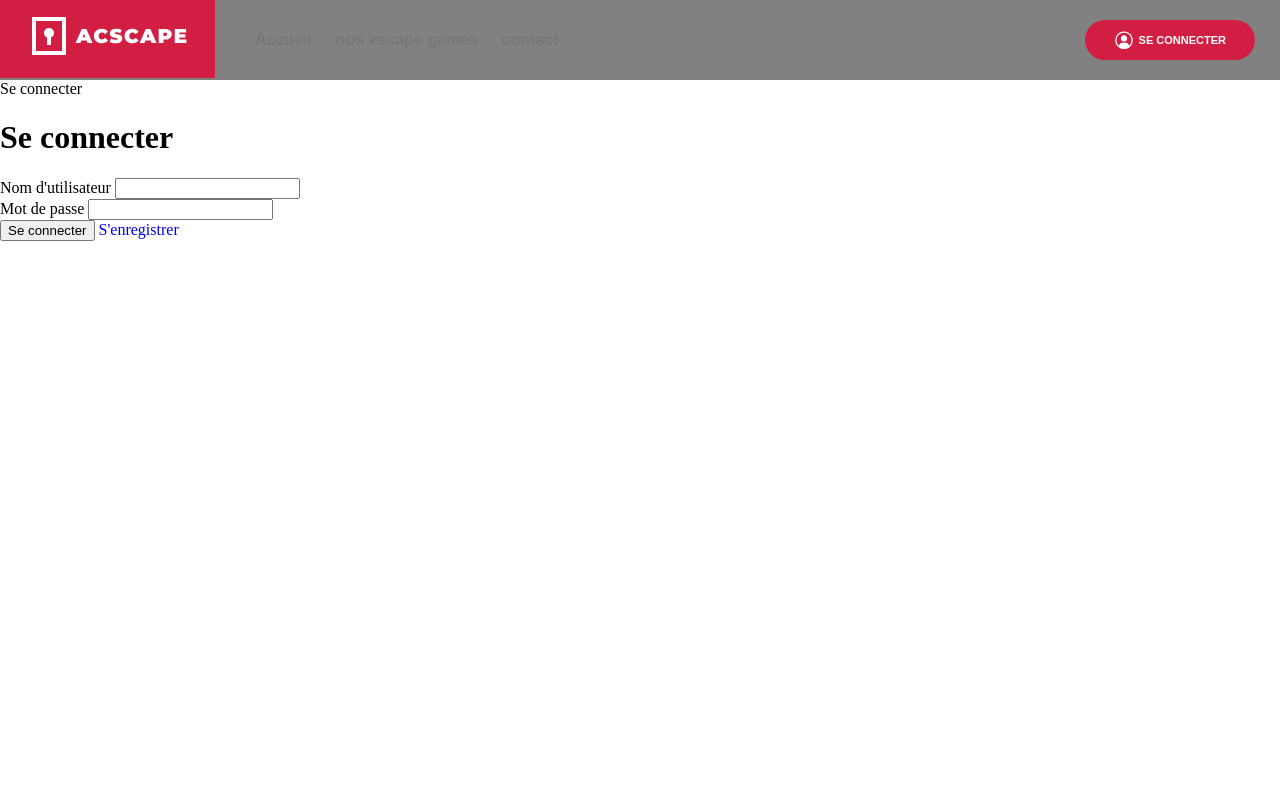
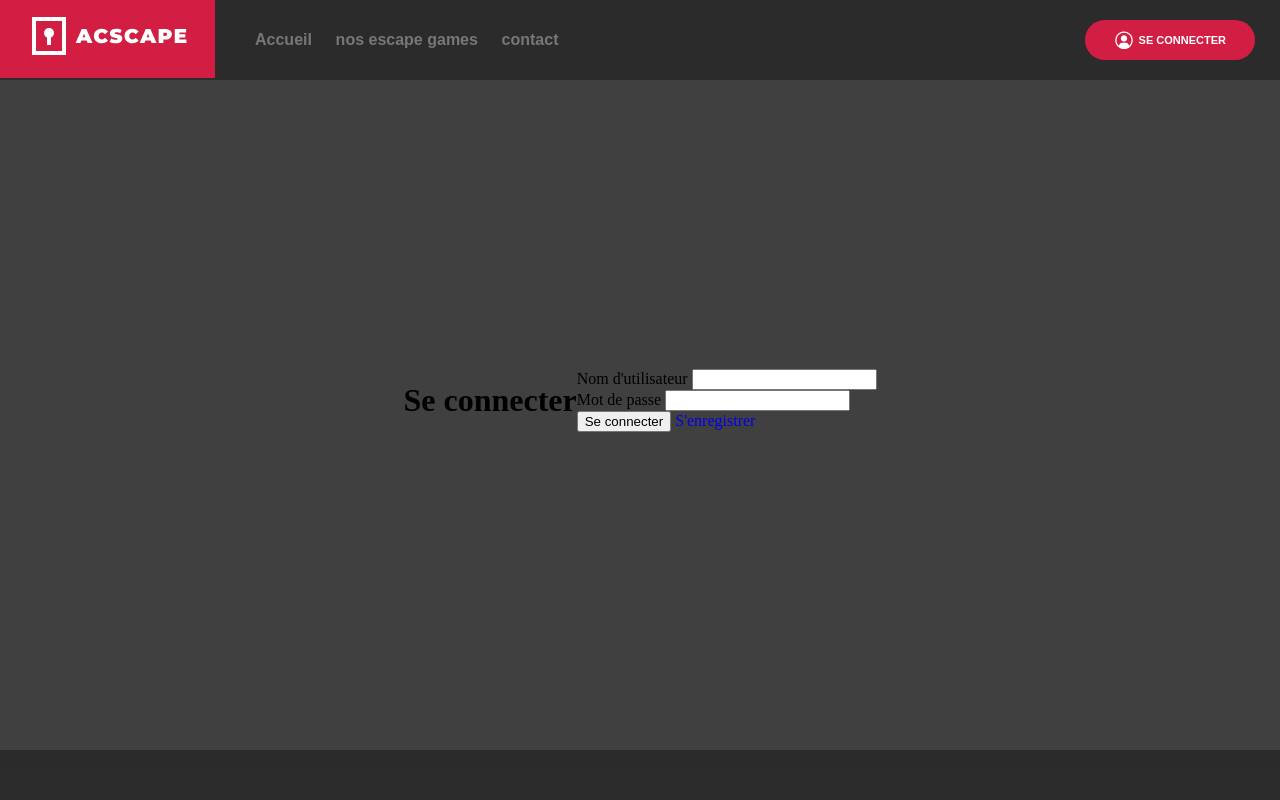
Before and after one commit to amerucci/acscape, a PHP site: template views/auth/login.php in a window 1280 px wide. Run offline with PHP 8.4, Linux system fonts and the light colour scheme; the template is opened without the code that fills it, so the values that code supplies are empty; some libraries are stand-ins or nearby versions.

Commit message:
login in progress

```diff
--- a/public/css/login.css
+++ b/public/css/login.css
@@ -1,6 +1,7 @@
 body {
     margin: 0;
     padding: 0;
+    min-height: 100vh;
 }
 
 ul {
@@ -16,6 +17,8 @@ a {
     background-color: rgba(27, 27, 27, 0.55);
     display: flex;
     align-items: center;
+    position: relative;
+    z-index: 1;
 }
 
 .navbar a {
@@ -59,8 +62,31 @@ a {
     width: 75%;
 }
 
+/*
 .container {
     max-width: 1320px;
     width: 100%;
     margin: 0 auto;
+} */
+
+.login_register {
+    background: rgba(64, 64, 64, 1);
+    width: 100vw;
+    display: flex;
+    align-items: center;
+    justify-content: center;
+    position: absolute;
+    height: 100vh;
+    top: 0;
 }
+
+footer {
+    position: absolute;
+    bottom: 0;
+    width: 100%;
+    height: 50px;
+    background-color: rgba(27, 27, 27, 0.55);
+    display: flex;
+    align-items: center;
+    justify-content: center;
+}
--- a/views/auth/login.php
+++ b/views/auth/login.php
@@ -21,6 +21,9 @@
 
 <?php session_destroy(); ?>
 
+
+
+<div class='login_register'>
     <h1>Se connecter</h1>
 
     <form action="login" method="POST">
@@ -35,3 +38,4 @@
         <button type="submit" class="btn btn-primary">Se connecter</button>
         <a href="register">S'enregistrer</a>
     </form>
+</div>
--- a/views/layout.php
+++ b/views/layout.php
@@ -35,6 +35,10 @@
         <?= $content ?>
     </div>
 
+    <footer>
+
+    </footer>
+
 </body>
 
 </html>
```
Lines whose indentation alone changed are shown as unchanged.
